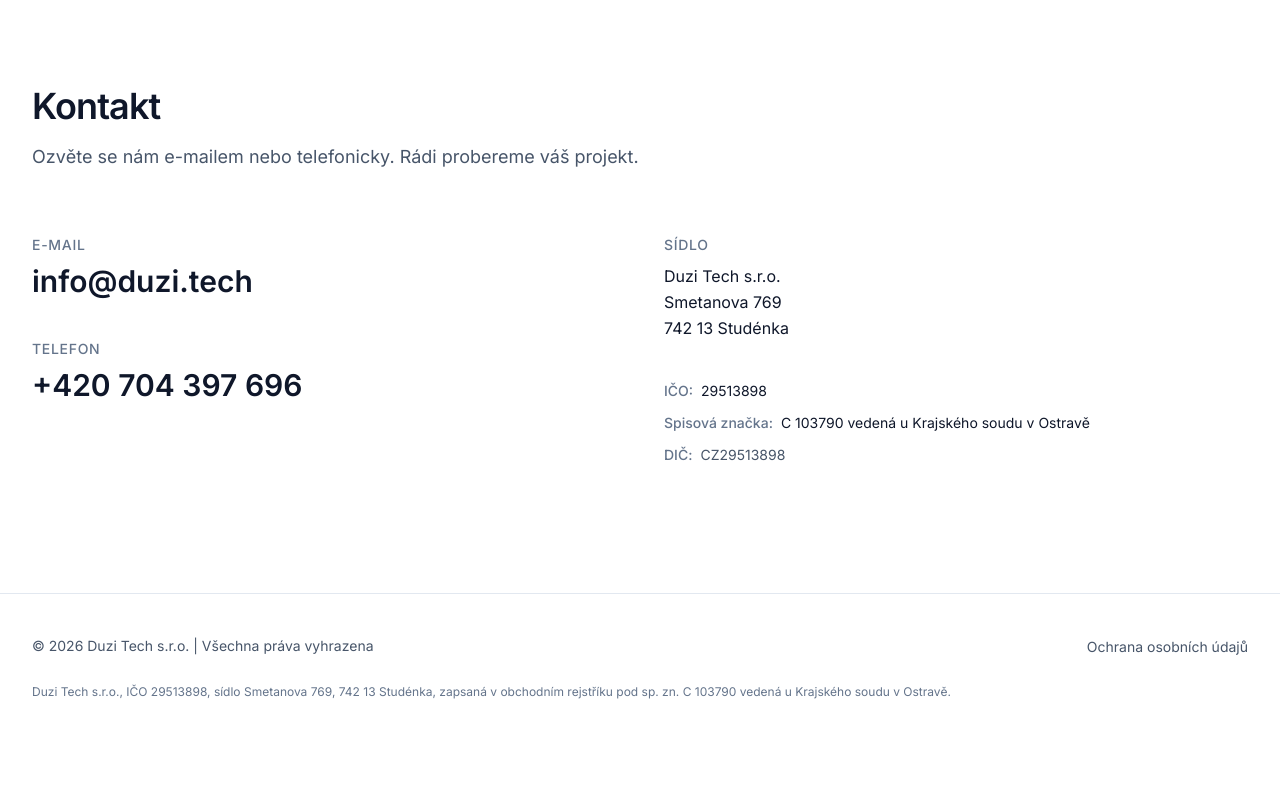
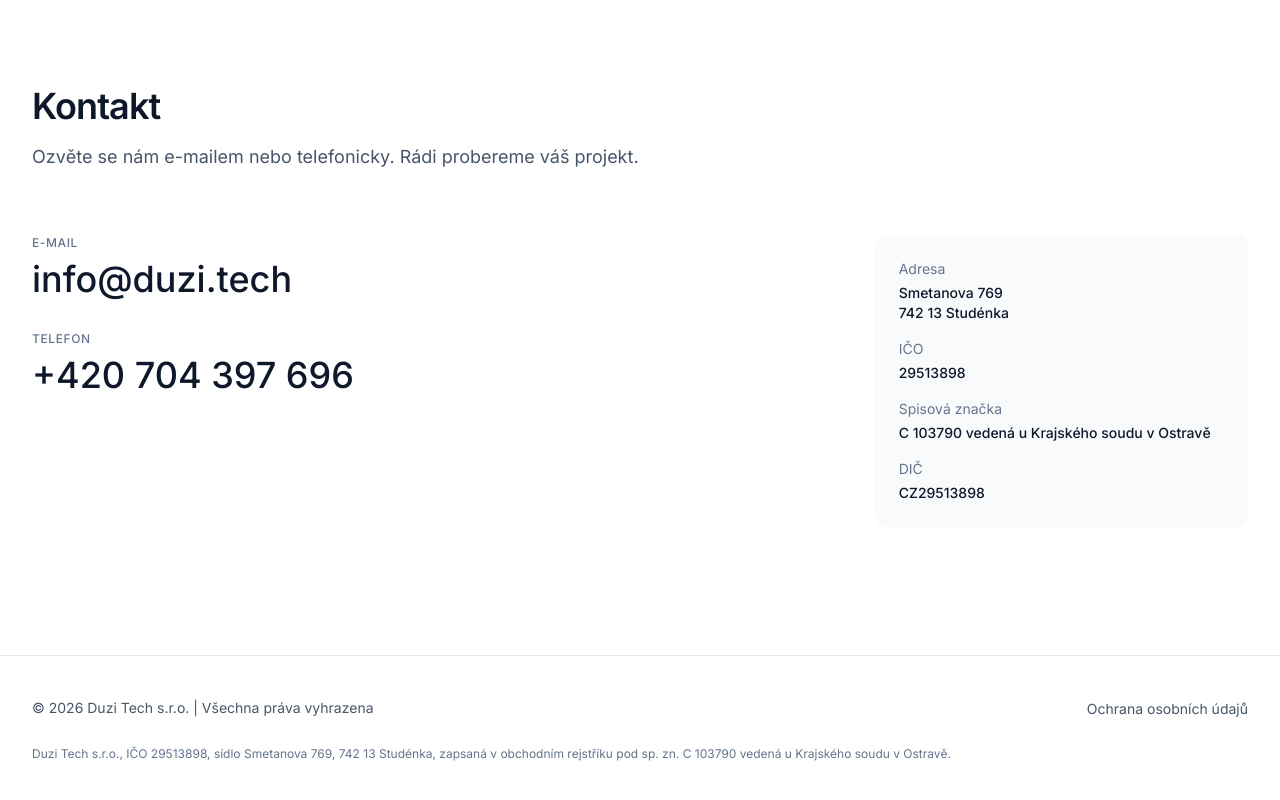
Before and after one commit to duzidavid/duzi-tech, a Next.js app: page / in a window 1280 px wide. Shown: the part 2173-2973 px from the top of the page. Before the commit the page ends 2915 px from the top, so only its background shows below. Built offline with nearby package versions, Linux system fonts and the light colour scheme.

Commit message:
feat: contact — asymmetric layout
3-column grid on desktop: 2/3 for prominent mailto/tel display
(text-3xl/4xl), 1/3 for a slate-50 card listing address, IČO,
spisová značka, and DIČ as compact label/value pairs.

```diff
--- a/components/Contact.tsx
+++ b/components/Contact.tsx
@@ -14,47 +14,46 @@
           </p>
         </div>
 
-        <div className="mt-16 grid gap-12 md:grid-cols-2">
-          <div>
-            <p className="text-sm font-medium uppercase tracking-wider text-slate-500">E-mail</p>
+        <div className="mt-16 grid grid-cols-1 gap-12 lg:grid-cols-3">
+          <div className="lg:col-span-2">
+            <p className="text-xs font-medium uppercase tracking-wider text-slate-500">E-mail</p>
             <a
               href={`mailto:${company.email}`}
-              className="mt-2 inline-block text-2xl font-semibold text-slate-900 transition hover:text-brand sm:text-3xl"
+              className="mt-2 inline-block text-3xl font-medium text-slate-900 transition hover:text-brand lg:text-4xl"
             >
               {company.email}
             </a>
 
-            <p className="mt-10 text-sm font-medium uppercase tracking-wider text-slate-500">Telefon</p>
+            <p className="mt-8 text-xs font-medium uppercase tracking-wider text-slate-500">Telefon</p>
             <a
               href={company.telHref}
-              className="mt-2 inline-block text-2xl font-semibold text-slate-900 transition hover:text-brand sm:text-3xl"
+              className="mt-2 inline-block text-3xl font-medium text-slate-900 transition hover:text-brand lg:text-4xl"
             >
               {company.tel}
             </a>
           </div>
 
-          <div className="text-base leading-relaxed text-slate-600">
-            <p className="text-sm font-medium uppercase tracking-wider text-slate-500">Sídlo</p>
-            <address className="mt-2 not-italic text-slate-900">
-              {company.name}
-              <br />
-              {company.address.street}
-              <br />
-              {company.address.zip} {company.address.city}
-            </address>
-
-            <dl className="mt-10 space-y-3 text-sm">
-              <div className="flex flex-wrap gap-x-2">
-                <dt className="font-medium text-slate-500">IČO:</dt>
-                <dd className="text-slate-900">{company.ico}</dd>
+          <div className="rounded-xl bg-slate-50 p-6">
+            <dl className="space-y-4 text-sm">
+              <div>
+                <dt className="text-slate-500">Adresa</dt>
+                <dd className="mt-1 font-medium text-slate-900">
+                  {company.address.street}
+                  <br />
+                  {company.address.zip} {company.address.city}
+                </dd>
               </div>
-              <div className="flex flex-wrap gap-x-2">
-                <dt className="font-medium text-slate-500">Spisová značka:</dt>
-                <dd className="text-slate-900">{company.spisovaZnacka}</dd>
+              <div>
+                <dt className="text-slate-500">IČO</dt>
+                <dd className="mt-1 font-medium text-slate-900">{company.ico}</dd>
               </div>
-              <div className="flex flex-wrap gap-x-2">
-                <dt className="font-medium text-slate-500">DIČ:</dt>
-                <dd className="text-slate-600">{company.dic}</dd>
+              <div>
+                <dt className="text-slate-500">Spisová značka</dt>
+                <dd className="mt-1 font-medium text-slate-900">{company.spisovaZnacka}</dd>
+              </div>
+              <div>
+                <dt className="text-slate-500">DIČ</dt>
+                <dd className="mt-1 font-medium text-slate-900">{company.dic}</dd>
               </div>
             </dl>
           </div>
```
